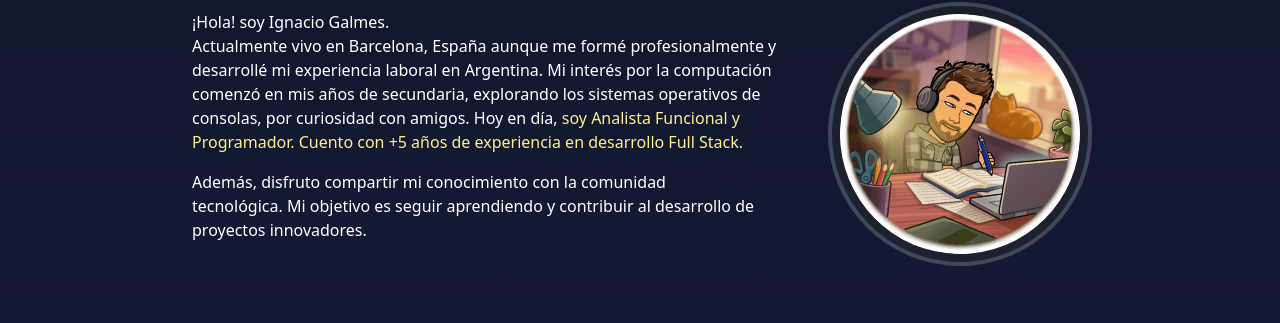
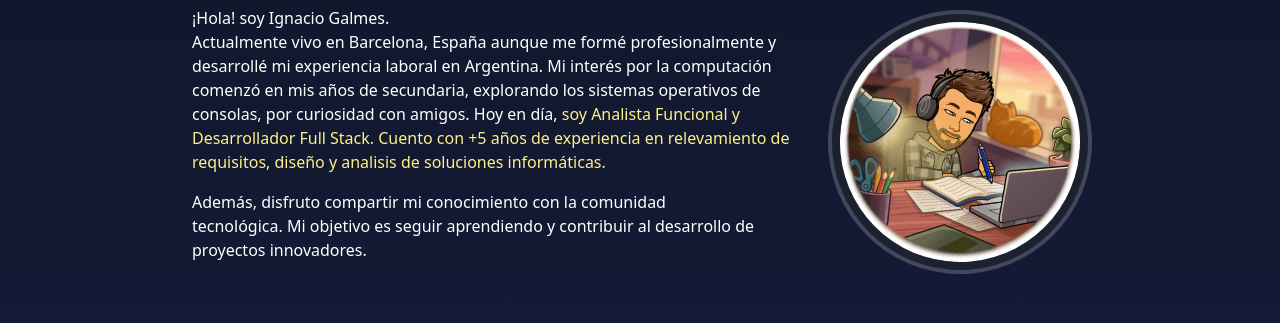
Before and after one commit to igalmes/repositorio, a website: page public/index.html in a window 1280 px wide. Shown: the part 146-469 px from the top of the page. Drawn offline with nearby package versions, Linux system fonts and the light colour scheme.

```diff
--- a/public/index.html
+++ b/public/index.html
@@ -5,7 +5,7 @@
     <meta charset="UTF-8">
     <meta name="viewport" content="width=device-width, initial-scale=1.0">
     <meta name="description" content="Desarrollador Web Full Stack.">
-    <title>Igalmes - Aanalista Funcional</title>
+    <title>Igalmes - Analista Funcional</title>
     <script src="https://cdn.tailwindcss.com"></script>
     <link href="https://unpkg.com/aos@2.3.1/dist/aos.css" rel="stylesheet">
 </head>
@@ -31,8 +31,8 @@
                         ¡Hola! soy Ignacio Galmes. <br>
                         Actualmente vivo en Barcelona, España aunque me formé profesionalmente y desarrollé mi experiencia laboral en Argentina. Mi interés por la computación comenzó en mis años de secundaria, explorando los sistemas
                         operativos de consolas, por curiosidad con amigos.
-                        Hoy en día, <strong>soy Analista Funcional y Programador. Cuento con +5 años de
-                            experiencia en desarrollo Full Stack.</strong>
+                        Hoy en día, <strong>soy Analista Funcional y Desarrollador Full Stack. Cuento con +5 años de
+                            experiencia en relevamiento de requisitos, diseño y analisis de soluciones informáticas.</strong>
                     </p>
                     <p>
                         Además, disfruto compartir mi conocimiento con la comunidad tecnológica.
```
